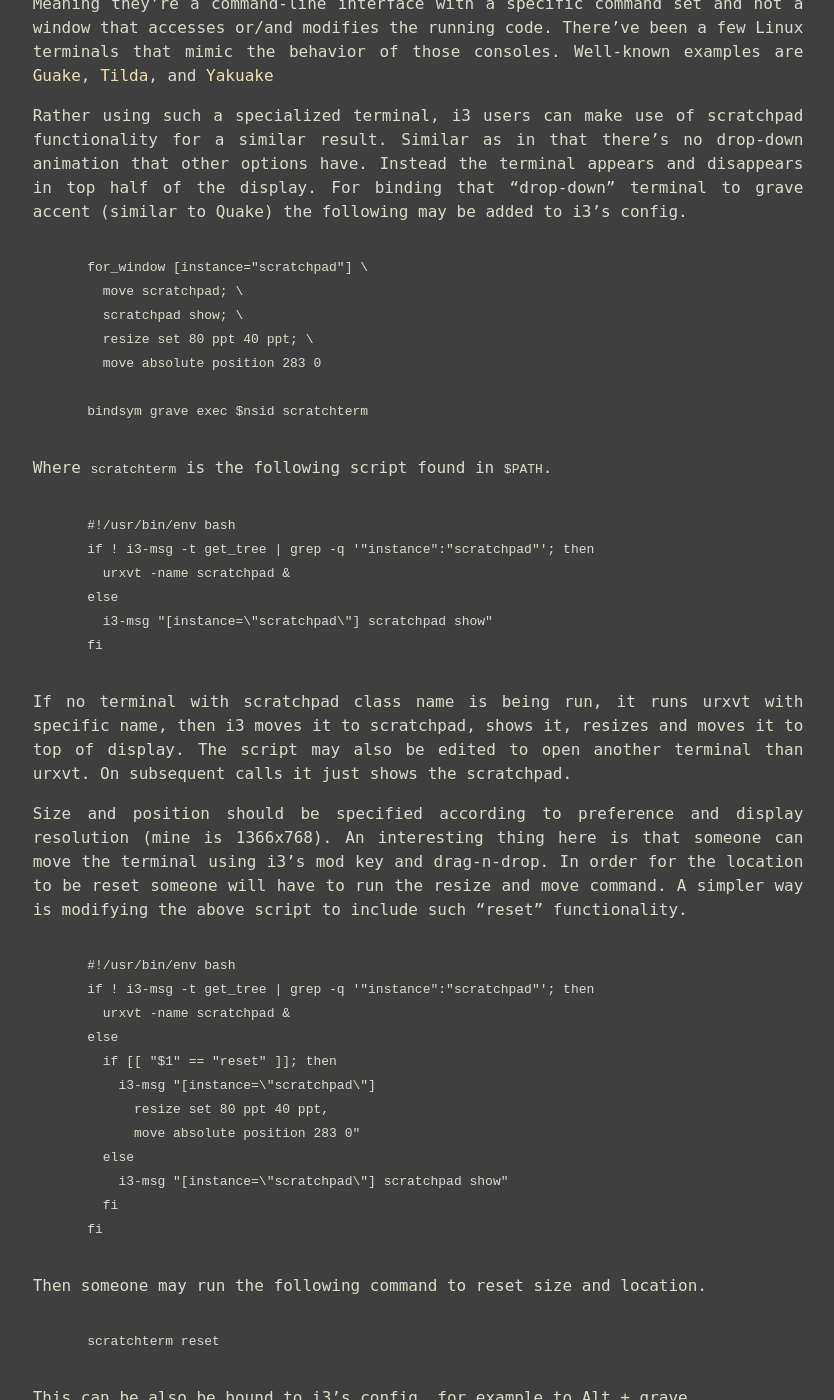
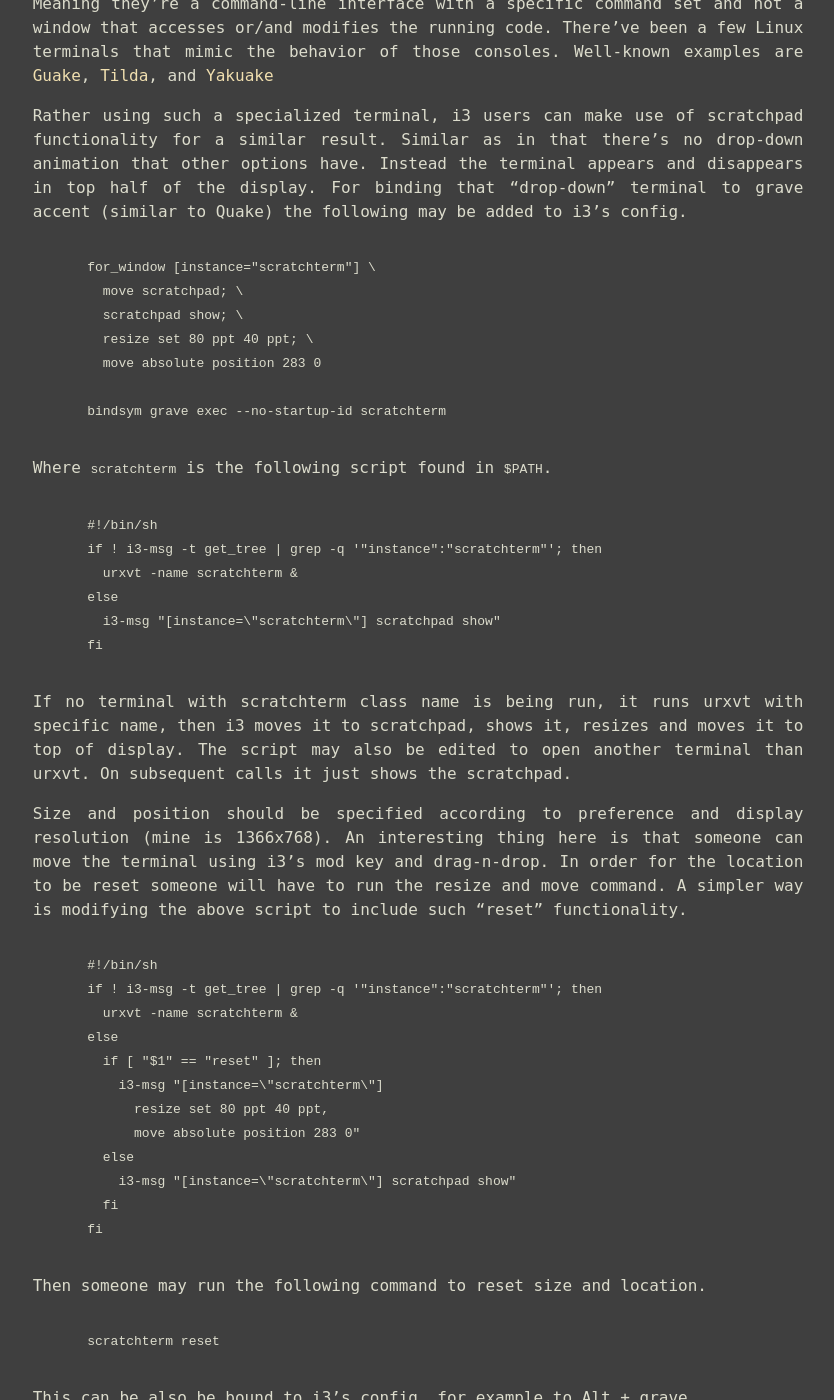
Before and after one commit to konfou/konfou.github.io, a Jekyll site: the page built from _posts/2021-02-27-i3-quake-terminal.md, in a window 1280 px wide and 1400 px high, scrolled down 277 px. Shown: the whole window, without its empty margins (222-1056 px from the left). Built offline with Jekyll 4.4.1, drawn with Linux system fonts in a browser that asks for light colours.

Commit message:
posts: various fixes

````diff
--- a/_posts/2021-02-27-i3-quake-terminal.md
+++ b/_posts/2021-02-27-i3-quake-terminal.md
@@ -20,27 +20,27 @@ that  "drop-down"  terminal  to  grave accent  (similar  to  Quake)  the
 following may be added to i3's config.
 
 ```
-for_window [instance="scratchpad"] \
+for_window [instance="scratchterm"] \
   move scratchpad; \
   scratchpad show; \
   resize set 80 ppt 40 ppt; \
   move absolute position 283 0
 
-bindsym grave exec $nsid scratchterm
+bindsym grave exec --no-startup-id scratchterm
 ```
 
 Where `scratchterm` is the following script found in `$PATH`.
 
 ```
-#!/usr/bin/env bash
-if ! i3-msg -t get_tree | grep -q '"instance":"scratchpad"'; then
-  urxvt -name scratchpad &
+#!/bin/sh
+if ! i3-msg -t get_tree | grep -q '"instance":"scratchterm"'; then
+  urxvt -name scratchterm &
 else
-  i3-msg "[instance=\"scratchpad\"] scratchpad show"
+  i3-msg "[instance=\"scratchterm\"] scratchpad show"
 fi
 ```
 
-If no  terminal with scratchpad class  name is being run,  it runs urxvt
+If no terminal  with scratchterm class name is being  run, it runs urxvt
 with specific  name, then i3 moves  it to scratchpad, shows  it, resizes
 and moves it to  top of display.  The script may also  be edited to open
 another  terminal than  urxvt.  On  subsequent calls  it just  shows the
@@ -54,16 +54,16 @@ resize and move command.  A simpler way is modifying the above script to
 include such "reset" functionality.
 
 ```
-#!/usr/bin/env bash
-if ! i3-msg -t get_tree | grep -q '"instance":"scratchpad"'; then
-  urxvt -name scratchpad &
+#!/bin/sh
+if ! i3-msg -t get_tree | grep -q '"instance":"scratchterm"'; then
+  urxvt -name scratchterm &
 else
-  if [[ "$1" == "reset" ]]; then
-    i3-msg "[instance=\"scratchpad\"]
+  if [ "$1" == "reset" ]; then
+    i3-msg "[instance=\"scratchterm\"]
       resize set 80 ppt 40 ppt,
       move absolute position 283 0"
   else
-    i3-msg "[instance=\"scratchpad\"] scratchpad show"
+    i3-msg "[instance=\"scratchterm\"] scratchpad show"
   fi
 fi
 ```
````
Also changed, not shown: _posts/2021-02-27-nixos-without-display-manager.md (+1 -1 lines), _posts/2021-02-28-local-firefox-new-tab-page.md (+1 -1 lines), _posts/2021-03-04-gui-programs-on-wsl.md (+3 -3 lines), _posts/2021-03-05-sixel-for-terminal-graphics.md (+1 -1 lines).
